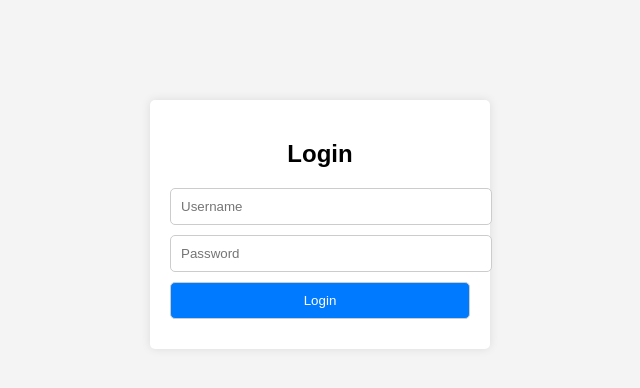
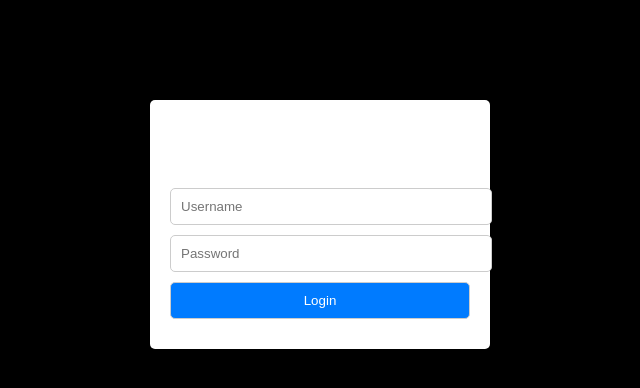
Before and after one commit to kekegon0910/test, a plain HTML site: page index.html in a window 1280 px wide. Shown: the whole page, without its empty margins (320-960 px from the left). Drawn offline with Linux system fonts and the light colour scheme.

Commit message:
Update styles.css

```diff
--- a/styles.css
+++ b/styles.css
@@ -1,6 +1,7 @@
 body {
     font-family: Arial, sans-serif;
-    background-color: #f4f4f4;
+    background-color: #000;
+    color: #fff; /* 文字色を白に設定 */
 }
 
 .login-container {
@@ -25,6 +26,7 @@ button {
     padding: 10px;
     border: 1px solid #ccc;
     border-radius: 5px;
+    color: #000; /* 入力欄やボタンの文字色を黒に設定 */
 }
 
 button {
```
